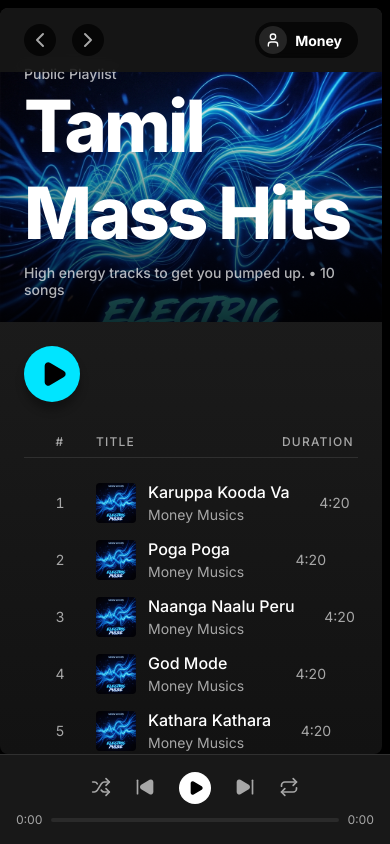
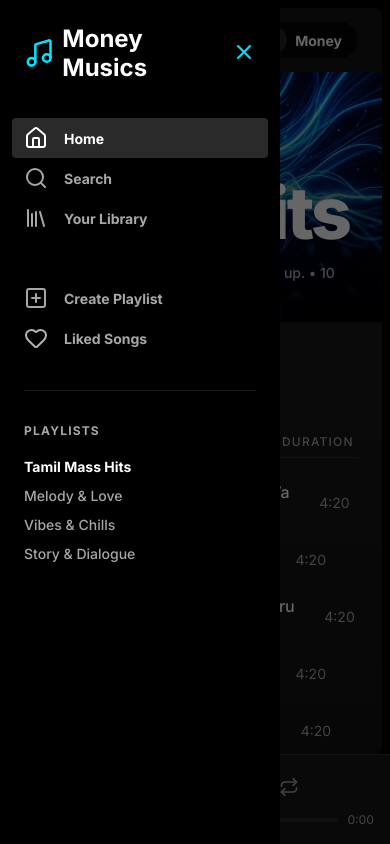
Before and after one commit to Manii707/Money-Musics, a React app: page / in a window 390 px wide. Both pictures are taken after a click on the button 40 px from the left and 40 px from the top of the page. Built offline with nearby package versions, Linux system fonts and the light colour scheme; the HTML template or start-up script is replaced by a standard one.

Commit message:
Add mobile sidebar support and fix responsive layout

```diff
--- a/src/App.css
+++ b/src/App.css
@@ -17,6 +17,7 @@
   flex-direction: column;
   padding: 24px 0;
   gap: 24px;
+  transition: transform 0.3s ease;
 }
 
 .main-view {
@@ -133,6 +134,44 @@
 .header-arrows {
   display: flex;
   gap: 16px;
+}
+
+.mobile-menu-btn {
+  display: none;
+  width: 32px;
+  height: 32px;
+  border-radius: 50%;
+  background-color: rgba(0, 0, 0, 0.7);
+  align-items: center;
+  justify-content: center;
+  color: var(--text-subdued);
+  border: none;
+  cursor: pointer;
+  transition: color 0.2s, background-color 0.2s;
+}
+
+.mobile-menu-btn:hover {
+  color: var(--text-base);
+  background-color: rgba(0, 0, 0, 0.9);
+}
+
+.mobile-close-btn {
+  display: none;
+  color: var(--text-subdued);
+  background: none;
+  border: none;
+  cursor: pointer;
+}
+
+.sidebar-overlay {
+  display: none;
+  position: fixed;
+  top: 0;
+  left: 0;
+  right: 0;
+  bottom: 0;
+  background-color: rgba(0, 0, 0, 0.6);
+  z-index: 999;
 }
 
 .arrow-btn {
@@ -566,7 +605,25 @@
     grid-template-columns: 1fr;
   }
   .sidebar {
-    display: none;
+    position: fixed;
+    top: 0;
+    left: 0;
+    bottom: 0;
+    width: 280px;
+    z-index: 1000;
+    transform: translateX(-100%);
+  }
+  .sidebar.mobile-open {
+    transform: translateX(0);
+  }
+  .sidebar-overlay.mobile-open {
+    display: block;
+  }
+  .mobile-menu-btn {
+    display: flex;
+  }
+  .mobile-close-btn {
+    display: block;
   }
   .song-list-header, .song-row {
     grid-template-columns: 40px 1fr 60px;
--- a/src/App.jsx
+++ b/src/App.jsx
@@ -10,6 +10,7 @@ function App() {
   const [currentSong, setCurrentSong] = useState(null);
   const [isPlaying, setIsPlaying] = useState(false);
   const [activePlaylistId, setActivePlaylistId] = useState("mass_hits");
+  const [isMobileMenuOpen, setIsMobileMenuOpen] = useState(false);
 
   const handlePlaySong = (song) => {
     if (currentSong?.id === song.id) {
@@ -25,10 +26,16 @@ function App() {
 
   return (
     <div className="app-container">
+      <div
+        className={`sidebar-overlay ${isMobileMenuOpen ? 'mobile-open' : ''}`}
+        onClick={() => setIsMobileMenuOpen(false)}
+      ></div>
       <Sidebar
         playlists={playlists}
         activePlaylistId={activePlaylistId}
         setActivePlaylistId={setActivePlaylistId}
+        isOpen={isMobileMenuOpen}
+        setIsOpen={setIsMobileMenuOpen}
       />
       <MainContent
         playlist={activePlaylist}
@@ -36,6 +43,7 @@ function App() {
         currentSong={currentSong}
         isPlaying={isPlaying}
         onPlaySong={handlePlaySong}
+        toggleMobileMenu={() => setIsMobileMenuOpen(!isMobileMenuOpen)}
       />
       <Player
         currentSong={currentSong}
--- a/src/components/MainContent.jsx
+++ b/src/components/MainContent.jsx
@@ -1,12 +1,15 @@
 import React from 'react';
-import { ChevronLeft, ChevronRight, Play, User } from 'lucide-react';
+import { ChevronLeft, ChevronRight, Play, User, Menu } from 'lucide-react';
 import SongList from './SongList';
 
-const MainContent = ({ playlist, songs, currentSong, isPlaying, onPlaySong }) => {
+const MainContent = ({ playlist, songs, currentSong, isPlaying, onPlaySong, toggleMobileMenu }) => {
   return (
     <div className="main-view" id="main-view">
       <div className="header">
         <div className="header-arrows">
+          <button className="mobile-menu-btn" onClick={toggleMobileMenu}>
+            <Menu size={20} />
+          </button>
           <button className="arrow-btn">
             <ChevronLeft size={24} />
           </button>
--- a/src/components/Sidebar.jsx
+++ b/src/components/Sidebar.jsx
@@ -1,12 +1,17 @@
 import React from 'react';
-import { Home, Search, Library, PlusSquare, Heart, Music } from 'lucide-react';
+import { Home, Search, Library, PlusSquare, Heart, Music, X } from 'lucide-react';
 
-const Sidebar = ({ playlists, activePlaylistId, setActivePlaylistId }) => {
+const Sidebar = ({ playlists, activePlaylistId, setActivePlaylistId, isOpen, setIsOpen }) => {
   return (
-    <div className="sidebar">
-      <div className="logo">
-        <Music size={32} />
-        <span>Money Musics</span>
+    <div className={`sidebar ${isOpen ? 'mobile-open' : ''}`}>
+      <div className="logo" style={{ justifyContent: 'space-between' }}>
+        <div style={{ display: 'flex', alignItems: 'center', gap: '8px' }}>
+          <Music size={32} />
+          <span>Money Musics</span>
+        </div>
+        <button className="mobile-close-btn" onClick={() => setIsOpen(false)}>
+          <X size={24} />
+        </button>
       </div>
 
       <div className="nav-links">
@@ -43,7 +48,10 @@ const Sidebar = ({ playlists, activePlaylistId, setActivePlaylistId }) => {
           <div
             key={playlist.id}
             className={`playlist-item ${activePlaylistId === playlist.id ? 'active' : ''}`}
-            onClick={() => setActivePlaylistId(playlist.id)}
+            onClick={() => {
+              setActivePlaylistId(playlist.id);
+              setIsOpen(false);
+            }}
             style={{
               color: activePlaylistId === playlist.id ? 'var(--text-base)' : 'var(--text-subdued)',
               fontWeight: activePlaylistId === playlist.id ? '700' : '500'
```
